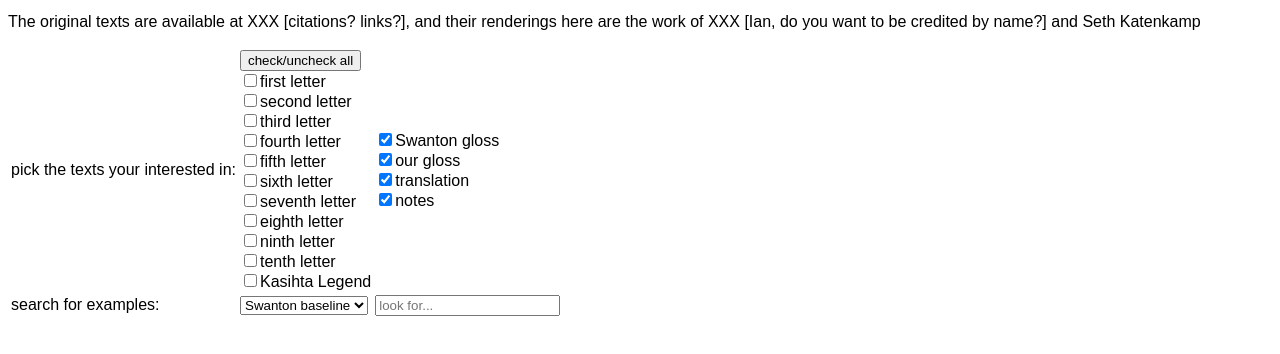
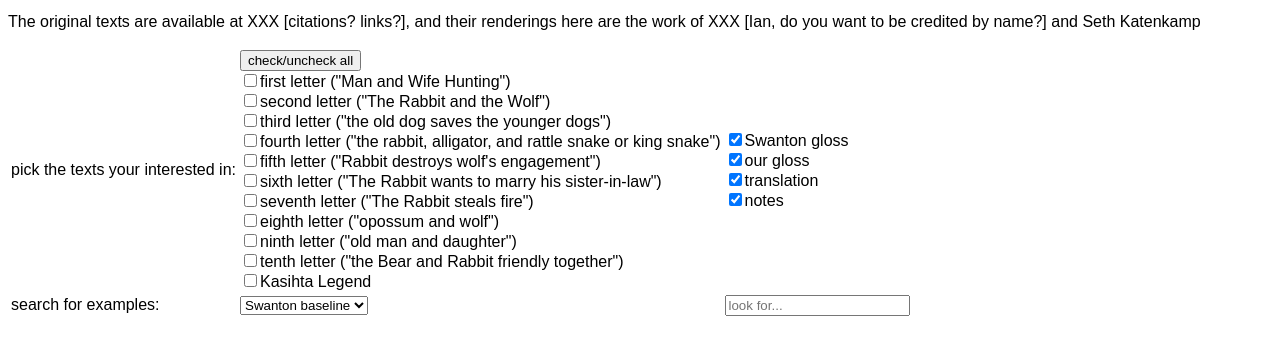
Before and after one commit to Hiltonhat/Hiltonhat.github.io, a plain HTML site: page hitchiti/hitchiti_corpus_homepage.html in a window 1280 px wide. Shown: the part 166-520 px from the top of the page. Drawn offline with Linux system fonts and the light colour scheme.

Commit message:
adding text titles

```diff
--- a/hitchiti/hitchiti_corpus_homepage.html
+++ b/hitchiti/hitchiti_corpus_homepage.html
@@ -10,16 +10,16 @@
         <td>pick the texts your interested in:</td>
         <td>
             <button id="checkAll">check/uncheck all</button>
-            <div><input type="checkbox" class="chooseText" id="firstletter"><label>first letter</label></div>
-            <div><input type="checkbox" class="chooseText" id="secondletter"><label>second letter</label></div>
-            <div><input type="checkbox" class="chooseText" id="thirdletter"><label>third letter</label></div>
-            <div><input type="checkbox" class="chooseText" id="fourthletter"><label>fourth letter</label></div>
-            <div><input type="checkbox" class="chooseText" id="fifthletter"><label>fifth letter</label></div>
-            <div><input type="checkbox" class="chooseText" id="sixthletter"><label>sixth letter</label></div>
-            <div><input type="checkbox" class="chooseText" id="seventhletter"><label>seventh letter</label></div>
-            <div><input type="checkbox" class="chooseText" id="eighthletter"><label>eighth letter</label></div>
-            <div><input type="checkbox" class="chooseText" id="ninthletter"><label>ninth letter</label></div>
-            <div><input type="checkbox" class="chooseText" id="tenthletter"><label>tenth letter</label></div>
+            <div><input type="checkbox" class="chooseText" id="firstletter"><label>first letter ("Man and Wife Hunting")</label></div>
+            <div><input type="checkbox" class="chooseText" id="secondletter"><label>second letter ("The Rabbit and the Wolf")</label></div>
+            <div><input type="checkbox" class="chooseText" id="thirdletter"><label>third letter ("the old dog saves the younger dogs")</label></div>
+            <div><input type="checkbox" class="chooseText" id="fourthletter"><label>fourth letter ("the rabbit, alligator, and rattle snake or king snake")</label></div>
+            <div><input type="checkbox" class="chooseText" id="fifthletter"><label>fifth letter ("Rabbit destroys wolf's engagement")</label></div>
+            <div><input type="checkbox" class="chooseText" id="sixthletter"><label>sixth letter ("The Rabbit wants to marry his sister-in-law")</label></div>
+            <div><input type="checkbox" class="chooseText" id="seventhletter"><label>seventh letter ("The Rabbit steals fire")</label></div>
+            <div><input type="checkbox" class="chooseText" id="eighthletter"><label>eighth letter ("opossum and wolf")</label></div>
+            <div><input type="checkbox" class="chooseText" id="ninthletter"><label>ninth letter ("old man and daughter")</label></div>
+            <div><input type="checkbox" class="chooseText" id="tenthletter"><label>tenth letter ("the Bear and Rabbit friendly together")</label></div>
             <div><input type="checkbox" class="chooseText" id="kasihta"><label>Kasihta Legend</label></div>
         </td>
         <td>
--- a/hitchiti/render_search_results.js
+++ b/hitchiti/render_search_results.js
@@ -6,7 +6,7 @@ export async function renderSentence(sentence) {
   // column for the segnum
   const segnumColumn = document.createElement("td");
   segnumColumn.setAttribute("class", "segnum_column");
-  segnumColumn.innerText = sentence["segnum"];
+  segnumColumn.innerText = sentence["segnum"]; // add the title here?
   addSentence.appendChild(segnumColumn);
 
 
@@ -95,7 +95,7 @@ export async function renderSentence(sentence) {
                   if (morph["morph_txt"]) {
                       glossMk.innerText = morph["morph_txt"]
                   } else {
-                      glossMk.innerText = "" //change this string to "?" or something if you wanna see the cells
+                      glossMk.innerText = "" // change this string to "?" or something if you wanna see the cells
                   }
                   glossMkRow.appendChild(glossMk);
                   wordLevelGloss.appendChild(glossMkRow);
@@ -104,7 +104,7 @@ export async function renderSentence(sentence) {
                   if (morph["morph_gls"]) {
                       glossEn.innerText = morph["morph_gls"]
                   } else {
-                      glossEn.innerText = "" //change this string to "?" or something if you wanna see the cells
+                      glossEn.innerText = "" // change this string to "?" or something if you wanna see the cells
                   }
                   glossEnRow.appendChild(glossEn);
                   wordLevelGloss.appendChild(glossEnRow);
```
